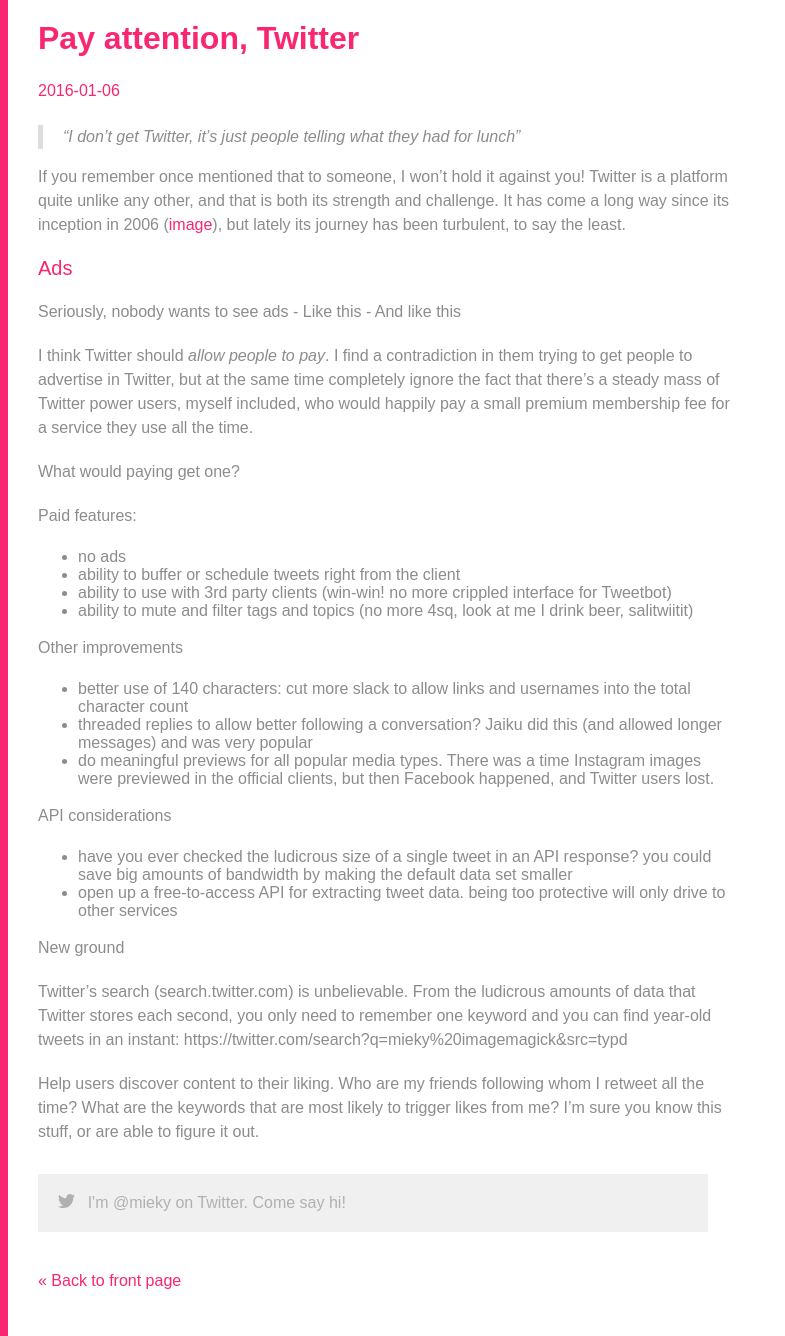
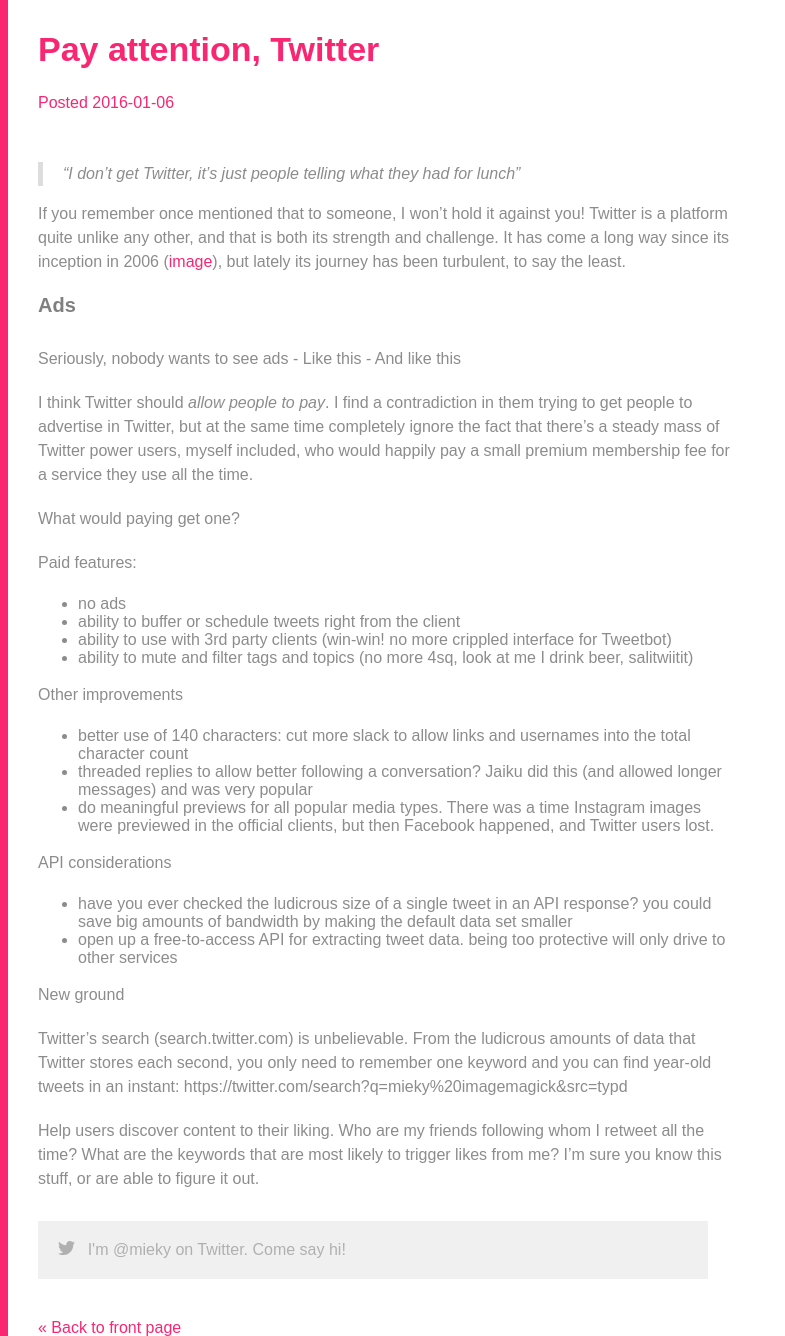
Before and after one commit to mieky/mieky.github.io, a Jekyll site: the page built from _posts/2016-01-06-pay-attention-twitter.md, in a window 1280 px wide, cut to the strip 0-1336 px from the top of the page. Shown: the whole strip, without its empty margins (0-785 px from the left). Built offline with Jekyll 4.4.1, drawn with Linux system fonts in a browser that asks for light colours; Markdown is read by kramdown in place of the engine named in the settings.

Commit message:
Style tweaks... FACELIFT

```diff
--- a/_layouts/post.html
+++ b/_layouts/post.html
@@ -2,8 +2,10 @@
 layout: default
 ---
 
-<h2 class="content-title">{{ page.title }}</h2>
-<h4 class="content-meta">{{ page.date | date: "%Y-%m-%d" }}</h4>
+<div class="post-meta">
+    <h2 class="content-title">{{ page.title }}</h2>
+    <h4 class="content-meta">Posted {{ page.date | date: "%Y-%m-%d" }}</h4>
+</div>
 
 <div class="post">
 {{ content }}
--- a/_sass/_base.scss
+++ b/_sass/_base.scss
@@ -15,7 +15,7 @@ body {
     position: absoute;
     top: 0;
     bottom: 0;
-    padding: $spacing $spacing $spacing $spacing*1.5;
+    padding: $body-spacing;
 
     font-family: "faricy-new-web", sans-serif;
     font-size: 16px;
@@ -26,7 +26,16 @@ h1, h2, h3, h4 {
     color: $pink;
     font-weight: normal;
     font-family: "faricy-new-web", sans-serif;
-    margin: 0 0 $spacing 0;
+    margin: $spacing 0 $spacing*1.5 0;
+}
+
+h1 {
+    margin-top: 0;
+}
+
+h3 {
+    color: $text-color-dark;
+    font-weight: bold;
 }
 
 a, a:link, a:visited, a:active {
@@ -101,6 +110,18 @@ nav {
     margin-bottom: 20px;
 }
 
+hr {
+    margin: 30px 0 35px 0;
+    border: 0;
+    border-bottom: 1px dotted lightpink;
+    display: block;
+}
+
+.post-meta {
+    margin-bottom: 50px;
+    //border-bottom: 1px dotted lightpink;
+}
+
 .post-date {
     color: $text-color-light;
     display: inline-block;
--- a/_sass/_reset.scss
+++ b/_sass/_reset.scss
@@ -36,7 +36,7 @@ h1 {
 h1 a { text-decoration: none; }
 
 h2 {
-    font-size: 32px;
+    font-size: 34px;
 }
 
 h3 {
--- a/_sass/_variables.scss
+++ b/_sass/_variables.scss
@@ -1,5 +1,7 @@
 $pink: #f92672;
 $text-color: #8c8c8c;
 $text-color-light: #b0b0b0;
+$text-color-dark: #808080;
 $spacing: 20px;
+$body-spacing: 30px;
 $line-height: 1.5em;
```
